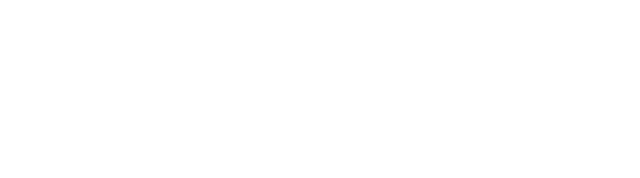
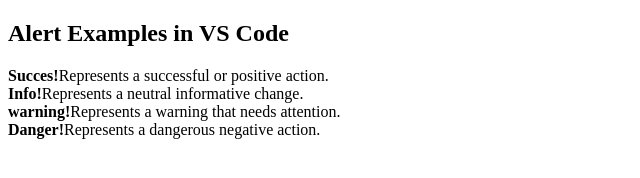
Before and after one commit to EnesMalikTalmac/gitHup, a plain HTML site: page index.html in a window 1280 px wide. Shown: the whole page, without its empty margins (0-640 px from the left). Drawn offline with Linux system fonts and the light colour scheme.

Commit message:
Added Feature

```diff
--- a/index.html
+++ b/index.html
@@ -4,9 +4,13 @@
     <meta charset="UTF-8">
     <meta http-equiv="X-UA-Compatible" content="IE=edge">
     <meta name="viewport" content="width=device-width, initial-scale=1.0">
-    <title>Document</title>
+    <title>Alert Examples!!!</title>
 </head>
 <body>
-
+    <h2>Alert Examples in VS Code</h2>
+    <strong>Succes!</strong>Represents a successful or positive action.<br>
+    <strong>Info!</strong>Represents a neutral informative change.<br>
+    <strong>warning!</strong>Represents a warning that needs attention.<br>
+    <strong>Danger!</strong>Represents a dangerous negative action.
 </body>
 </html>
```
